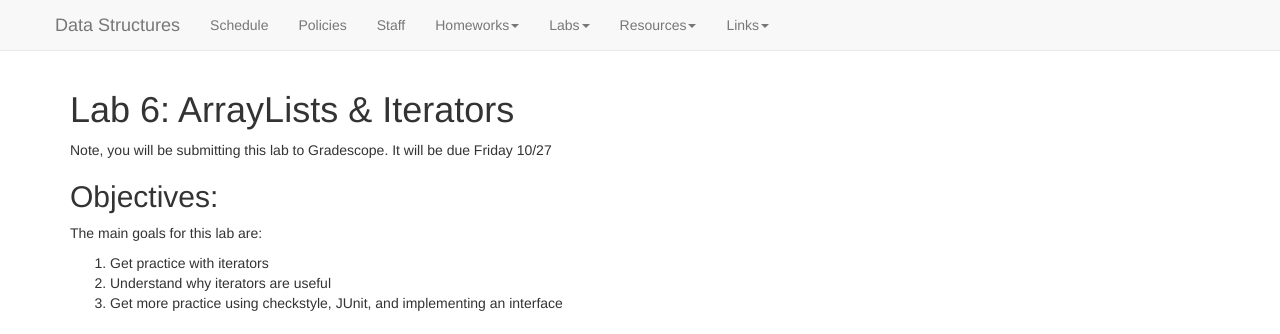
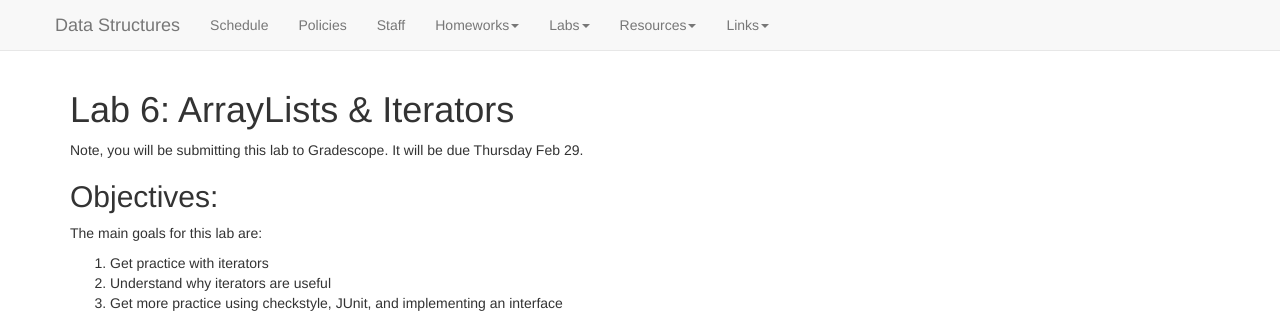
Before and after one commit to kalte0/BMC-CS-151.github.io, a Jekyll site: the page built from labs/Lab06.md, in a window 1280 px wide and 900 px high. Shown: the top 334 px of the window. Built offline with Jekyll 4.4.1, drawn with Linux system fonts in a browser that asks for light colours; nearby versions of some CDN libraries.

Commit message:
due date

```diff
--- a/labs/Lab06.md
+++ b/labs/Lab06.md
@@ -5,7 +5,7 @@ type: Lab
 number: 06
 active_tab: lab
 release_date: 2024-02-22
-
+due_date: 2024-02-29 23:59:00EDT
 ---
 
 <!-- Check whether the assignment is ready to release -->
@@ -49,7 +49,7 @@ You can download the materials for this assignment here:
 
 {{page.type}} {{page.number}}: {{page.title}}
 =============================================================
-Note, you will be submitting this lab to Gradescope. It will be due Friday 10/27
+Note, you will be submitting this lab to Gradescope. It will be due Thursday Feb 29.
 
 ## Objectives:
 
```
